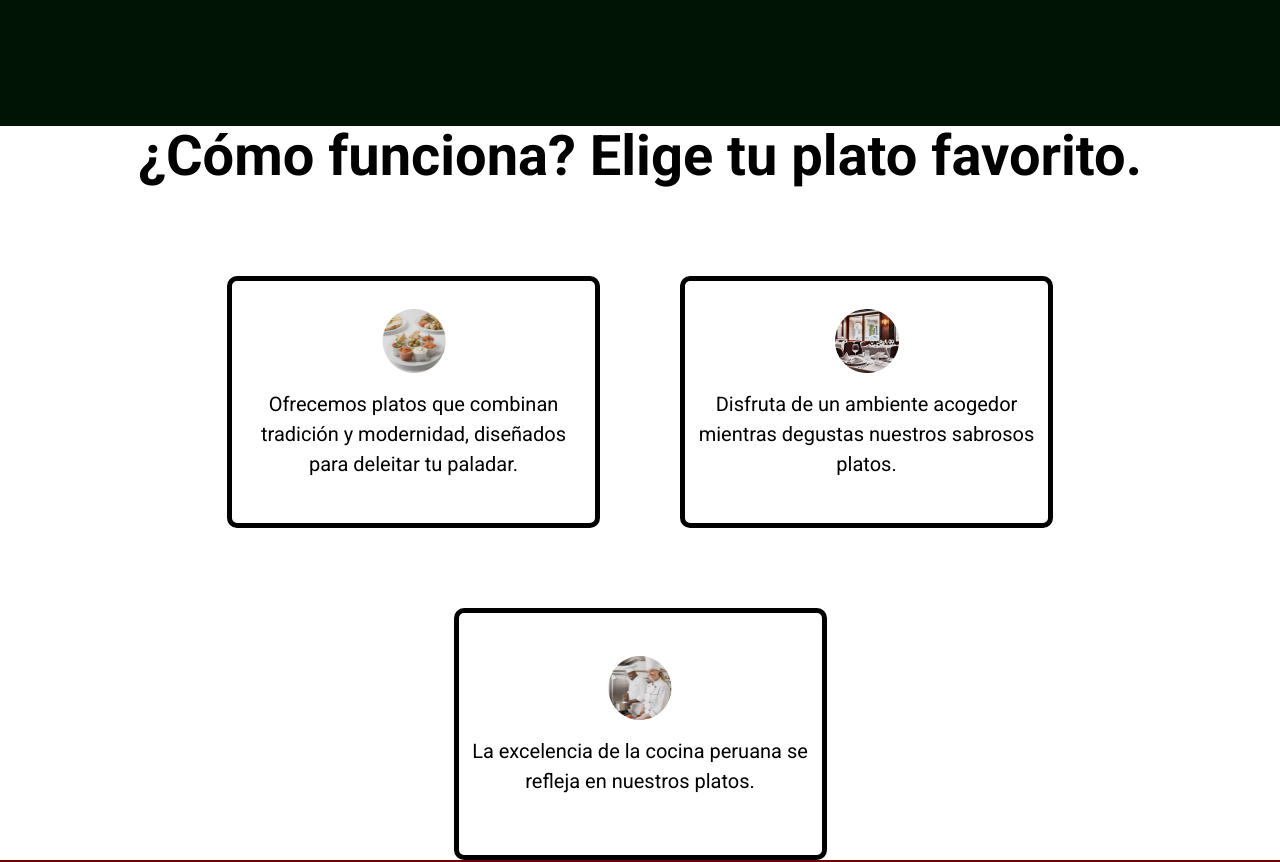
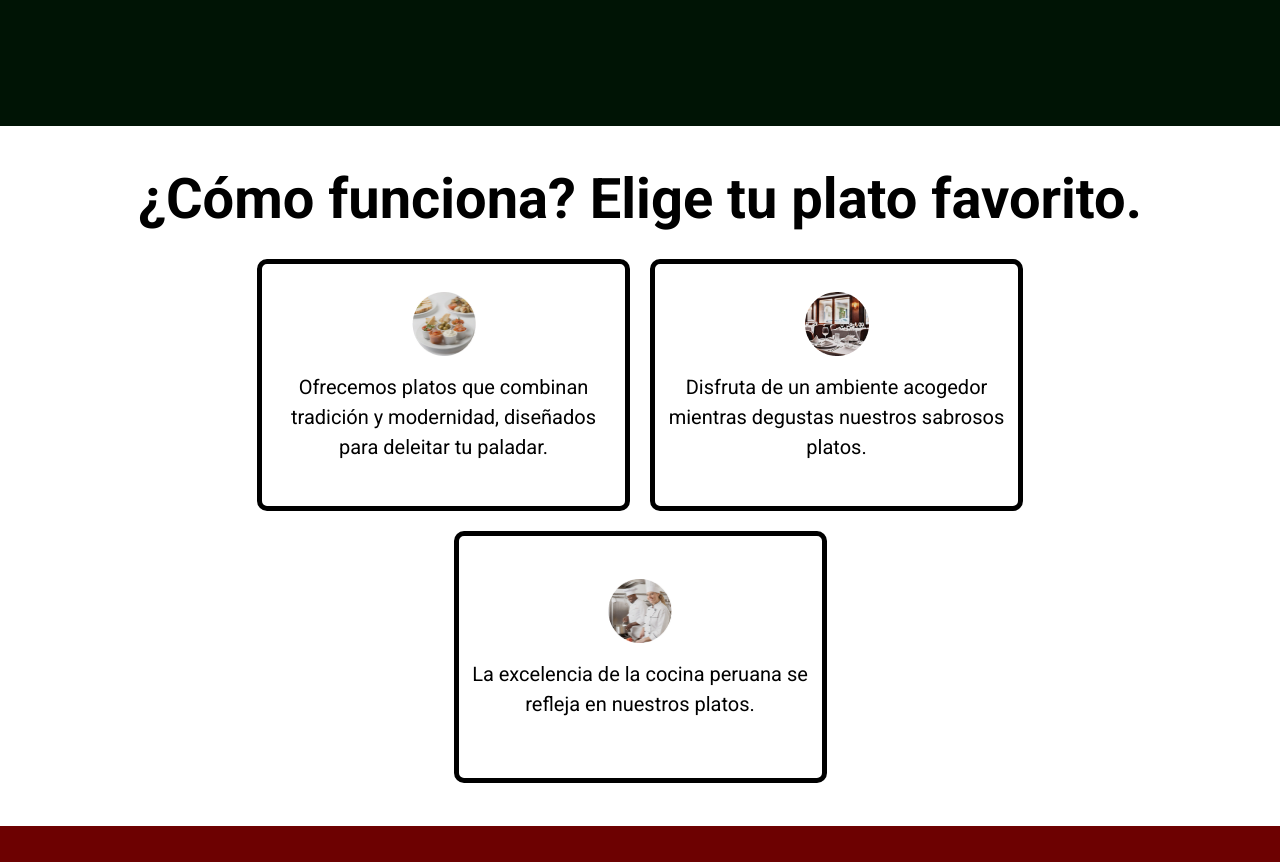
Before and after one commit to 01JuanCarlos/Landing-Page, an Angular app: page / in a window 1280 px wide. Shown: the part 1860-2722 px from the top of the page. Built offline with nearby package versions, Linux system fonts and the light colour scheme.

Commit message:
first commit

```diff
--- a/src/app/components/footer/footer.component.css
+++ b/src/app/components/footer/footer.component.css
@@ -66,6 +66,7 @@ h5 {
 
     .container-custom .row {
         justify-content: flex-start;
+        gap: 5px;
     }
 }
 
--- a/src/app/components/how-it-works/how-it-works.component.css
+++ b/src/app/components/how-it-works/how-it-works.component.css
@@ -94,3 +94,11 @@
         height: 40px;
     }
 }
+
+@media (max-width: 1439px) {
+
+    .container-custom .row {
+        gap: 20px;
+    }
+
+}
```
